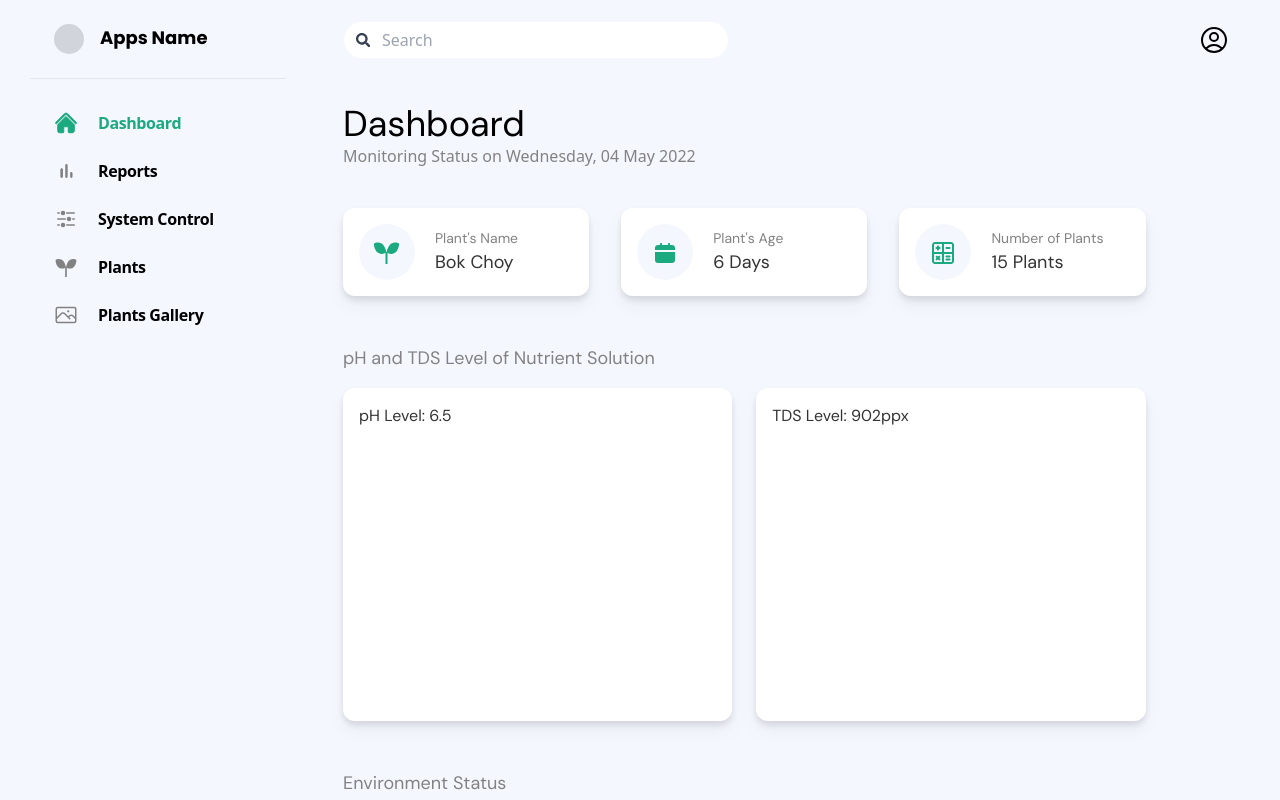
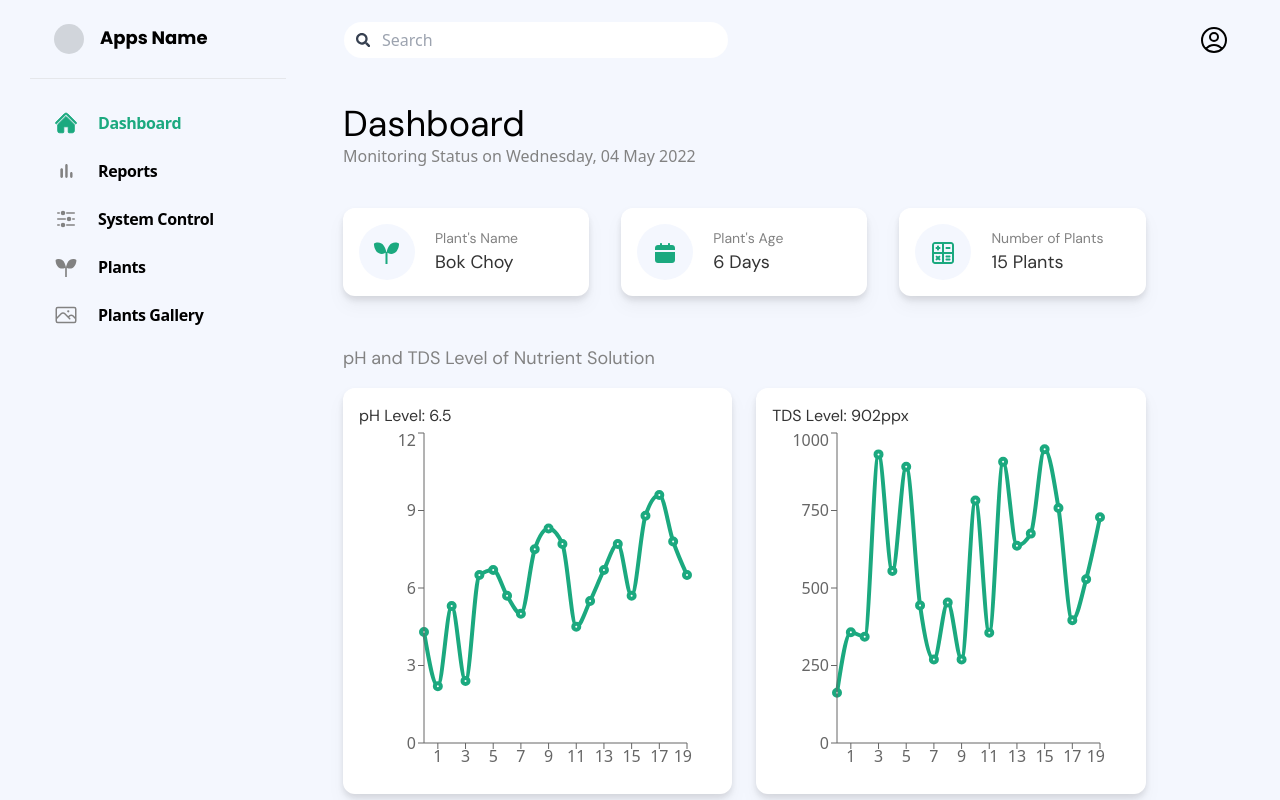
Before and after one commit to Capstone-C-01/frontend, a Next.js app: page /dashboard in a window 1280 px wide. Shown: the top 800 px of the page. Built offline with nearby package versions, Linux system fonts and the light colour scheme.

Commit message:
feat: added chart (#7)

```diff
--- a/package.json
+++ b/package.json
@@ -12,12 +12,14 @@
     "@next/font": "^13.0.1",
     "eslint": "8.26.0",
     "eslint-config-next": "13.0.1",
+    "moment": "^2.29.4",
     "next": "13.0.1",
     "prop-types": "^15.8.1",
     "react": "18.2.0",
     "react-dom": "18.2.0",
     "react-image-lightbox": "^5.1.4",
-    "react-table": "^7.8.0"
+    "react-table": "^7.8.0",
+    "recharts": "^2.1.16"
   },
   "devDependencies": {
     "@types/prop-types": "^15.7.5",
--- a/src/components/Chart/Chart.jsx
+++ b/src/components/Chart/Chart.jsx
@@ -1,11 +1,21 @@
 import classNames from '@/utils/classNames';
 import React from 'react';
+import { CartesianAxis, CartesianGrid, Line, LineChart, Tooltip, XAxis, YAxis } from 'recharts';
 import { BaseCard } from '../Card';
 
-const Chart = ({ chartName, className, ...props }) => {
+const Chart = ({ chartName, className, data, dataKey, ...props }) => {
+  console.log(data);
+  console.log(dataKey);
   return (
     <BaseCard className={classNames('min-h-[333px] p-4', className)} {...props}>
       <p className="font-dm-sans-bold text-fadeblack">{chartName}</p>
+      <LineChart data={data} width={333} height={350}>
+        <Line type="monotone" dataKey={dataKey} stroke="#1BA97F" strokeWidth={4} />
+        <CartesianAxis />
+        <YAxis dataKey={dataKey} />
+        <XAxis />
+        <Tooltip />
+      </LineChart>
     </BaseCard>
   );
 };
--- a/src/components/Layout/Sidebar.jsx
+++ b/src/components/Layout/Sidebar.jsx
@@ -8,8 +8,6 @@ import { useRouter } from 'next/router';
 
 const Sidebar = ({ className, ...props }) => {
   const router = useRouter();
-
-  console.log(router);
 
   const sidebarItem = [
     {
--- /dev/null
+++ b/src/mocks/_image.js
@@ -0,0 +1,26 @@
+export const imagesPlantGallery = [
+  {
+    src: 'https://images.unsplash.com/photo-1667487230916-05f14fdbec5d?ixlib=rb-4.0.3&ixid=MnwxMjA3fDB8MHxwaG90by1wYWdlfHx8fGVufDB8fHx8&auto=format&fit=crop&w=765&q=80',
+    alt: 'Temp Image'
+  },
+  {
+    src: 'https://images.unsplash.com/photo-1667489022797-ab608913feeb?ixlib=rb-4.0.3&ixid=MnwxMjA3fDB8MHxwaG90by1wYWdlfHx8fGVufDB8fHx8&auto=format&fit=crop&w=1470&q=80',
+    alt: 'Temp Image'
+  },
+  {
+    src: 'https://images.unsplash.com/photo-1661956603025-8310b2e3036d?ixlib=rb-4.0.3&ixid=MnwxMjA3fDF8MHxwaG90by1wYWdlfHx8fGVufDB8fHx8&auto=format&fit=crop&w=1470&q=80',
+    alt: 'Temp Image'
+  },
+  {
+    src: 'https://images.unsplash.com/photo-1667471728450-c3a75d76ff82?ixlib=rb-4.0.3&ixid=MnwxMjA3fDB8MHxwaG90by1wYWdlfHx8fGVufDB8fHx8&auto=format&fit=crop&w=1469&q=80',
+    alt: 'Temp Image'
+  },
+  {
+    src: 'https://images.unsplash.com/photo-1661961111184-11317b40adb2?ixlib=rb-4.0.3&ixid=MnwxMjA3fDF8MHxwaG90by1wYWdlfHx8fGVufDB8fHx8&auto=format&fit=crop&w=1472&q=80',
+    alt: 'Temp Image'
+  },
+  {
+    src: 'https://images.unsplash.com/photo-1667339406161-c7374c35749c?ixlib=rb-4.0.3&ixid=MnwxMjA3fDB8MHxwaG90by1wYWdlfHx8fGVufDB8fHx8&auto=format&fit=crop&w=1475&q=80',
+    alt: 'Temp Image'
+  }
+];
--- /dev/null
+++ b/src/mocks/_sensors.js
@@ -0,0 +1,16 @@
+import moment from 'moment';
+import { boolean } from './boolean';
+import { percent, ph, price } from './number';
+
+export const sensorsData = [...Array(20)].map((item, index) => ({
+  _id: '636a08914376141f08b39b53' + index,
+  user_id: 'user_id-dev',
+  device_id: 'device_id-dev',
+  lamp_status: boolean[index],
+  water_level: percent[index],
+  ph_data: ph[index],
+  tds_data: price[index] * 10,
+  createdAt: moment().add(index, 'minute').toISOString(),
+  updatedAt: '2022-11-08T07:43:13.510Z',
+  __v: 0
+}));
--- /dev/null
+++ b/src/mocks/boolean.js
@@ -0,0 +1,44 @@
+// ----------------------------------------------------------------------
+
+export const boolean = [
+  true,
+  true,
+  true,
+  false,
+  false,
+  true,
+  false,
+  false,
+  false,
+  false,
+  true,
+  true,
+  true,
+  false,
+  false,
+  false,
+  true,
+  false,
+  false,
+  false,
+  true,
+  false,
+  false,
+  true,
+  true,
+  true,
+  false,
+  false,
+  true,
+  true,
+  false,
+  true,
+  false,
+  true,
+  true,
+  true,
+  false,
+  true,
+  false,
+  false
+];
--- /dev/null
+++ b/src/mocks/funcs.js
@@ -0,0 +1,13 @@
+// ----------------------------------------------------------------------
+
+export function randomNumber(number) {
+  return Math.floor(Math.random() * number) + 1;
+}
+
+export function randomNumberRange(min, max) {
+  return Math.floor(Math.random() * (max - min + 1)) + min;
+}
+
+export function randomInArray(array) {
+  return array[Math.floor(Math.random() * array.length)];
+}
--- /dev/null
+++ b/src/mocks/number.js
@@ -0,0 +1,29 @@
+// ----------------------------------------------------------------------
+
+export const price = [
+  16.19, 35.71, 34.3, 93.1, 55.47, 89.09, 44.39, 26.92, 45.35, 26.96, 78.22, 35.54, 90.69, 63.61,
+  67.55, 94.75, 75.78, 39.6, 52.84, 72.8, 83.08, 85.02, 69.22, 60.96, 84.7, 16.68, 78.83, 58.07,
+  65.8, 55.69, 87.55, 44.74, 27.42, 84, 76.17, 43.83, 76.39, 17.42, 42.3, 12.45
+];
+
+export const rating = [
+  2.5, 2, 4.9, 2, 4, 5, 4.9, 5, 3.7, 2.5, 2, 4.9, 4.8, 4, 2, 3.7, 1.4, 2.4, 1.8, 5, 2.9, 3.9, 3.9,
+  1.8, 5, 2.6, 3.1, 3.9, 1.2, 3.2, 4.1, 5, 4.5, 4.1, 2.3, 2.4, 5, 3.1, 4.9, 1.7
+];
+
+export const age = [
+  52, 43, 56, 25, 22, 53, 38, 50, 55, 37, 16, 27, 55, 41, 52, 32, 34, 52, 31, 53, 23, 48, 43, 41,
+  19, 21, 17, 29, 32, 54, 38, 34, 49, 33, 55, 50, 24, 27, 23, 23
+];
+
+export const percent = [
+  8.62, 86.36, 73.99, 79, 63.41, 58.79, 12.32, 88.44, 45.06, 91.64, 88.41, 73.08, 39.14, 89.34,
+  43.37, 34.45, 24.04, 80.96, 72.91, 47.59, 2.46, 3.33, 99.31, 47.6, 34.09, 50.61, 66.13, 46.69,
+  92.43, 31.41, 90.85, 36.32, 38.84, 25.6, 87.61, 1.31, 89.32, 41.23, 85.9, 62.63
+];
+
+export const ph = [
+  4.3, 2.2, 5.3, 2.4, 6.5, 6.7, 5.7, 5.0, 7.5, 8.3, 7.7, 4.5, 5.5, 6.7, 7.7, 5.7, 8.8, 9.6, 7.8,
+  6.5, 7.6, 8.4, 7.6, 7.2, 6.5, 6.1, 5.9, 5.7, 5.0, 4.9, 7.9, 5, 2.6, 3.1, 3.9, 1.2, 3.2, 4.1, 5,
+  4.5, 4.1, 2.3, 2.4, 5, 3.1, 4.9, 1.7
+];
--- a/src/pages/dashboard/index.jsx
+++ b/src/pages/dashboard/index.jsx
@@ -13,19 +13,22 @@ import {
 } from '@/components/Icons';
 import { Chart } from '@/components/Chart';
 import { Button } from '@/components/Button';
+import { HeaderText } from '@/components/Text';
 
 import plantBG from '@/public/img/plant-bg.png';
-import { HeaderText } from '@/components/Text';
+
+import { sensorsData } from 'src/mocks/_sensors';
 
 const DashboardPage = (props) => {
   const [plantingData, setPlantingData] = useState({ data: '' });
+  const [dataSensors, setDataSensors] = useState(sensorsData);
 
   return (
     <main>
       {typeof plantingData.data === 'undefined' ? (
         <DashboardWhenEmpty />
       ) : (
-        <OverviewDashboard data={plantingData} />
+        <OverviewDashboard data={plantingData} sensorsData={dataSensors} />
       )}
     </main>
   );
@@ -50,7 +53,7 @@ const DashboardWhenEmpty = () => {
   );
 };
 
-const OverviewDashboard = ({ data, ...props }) => {
+const OverviewDashboard = ({ data, sensorsData, ...props }) => {
   return (
     <>
       <HeaderText title="Dashboard  " subTitle="Monitoring Status on Wednesday, 04 May 2022" />
@@ -66,8 +69,8 @@ const OverviewDashboard = ({ data, ...props }) => {
             pH and TDS Level of Nutrient Solution
           </h2>
           <div className="chart grid grid-cols-2 gap-x-6">
-            <Chart chartName="pH Level: 6.5" />
-            <Chart chartName="TDS Level: 902ppx" />
+            <Chart chartName="pH Level: 6.5" data={sensorsData} dataKey="ph_data" />
+            <Chart chartName="TDS Level: 902ppx" data={sensorsData} dataKey="tds_data" />
           </div>
         </section>
 
--- a/src/pages/plants/gallery/index.jsx
+++ b/src/pages/plants/gallery/index.jsx
@@ -3,37 +3,12 @@ import Lightbox from 'react-image-lightbox';
 
 import { CardGallery } from '@/components/Card';
 import { HeaderText } from '@/components/Text';
+import { imagesPlantGallery } from 'src/mocks/_image';
 
 const PlantGalleryPage = () => {
   const [isOpen, setIsOpen] = useState(false);
   const [photoIndex, setPhotoIndex] = useState(0);
-
-  const images = [
-    {
-      src: 'https://images.unsplash.com/photo-1667487230916-05f14fdbec5d?ixlib=rb-4.0.3&ixid=MnwxMjA3fDB8MHxwaG90by1wYWdlfHx8fGVufDB8fHx8&auto=format&fit=crop&w=765&q=80',
-      alt: 'Temp Image'
-    },
-    {
-      src: 'https://images.unsplash.com/photo-1667489022797-ab608913feeb?ixlib=rb-4.0.3&ixid=MnwxMjA3fDB8MHxwaG90by1wYWdlfHx8fGVufDB8fHx8&auto=format&fit=crop&w=1470&q=80',
-      alt: 'Temp Image'
-    },
-    {
-      src: 'https://images.unsplash.com/photo-1661956603025-8310b2e3036d?ixlib=rb-4.0.3&ixid=MnwxMjA3fDF8MHxwaG90by1wYWdlfHx8fGVufDB8fHx8&auto=format&fit=crop&w=1470&q=80',
-      alt: 'Temp Image'
-    },
-    {
-      src: 'https://images.unsplash.com/photo-1667471728450-c3a75d76ff82?ixlib=rb-4.0.3&ixid=MnwxMjA3fDB8MHxwaG90by1wYWdlfHx8fGVufDB8fHx8&auto=format&fit=crop&w=1469&q=80',
-      alt: 'Temp Image'
-    },
-    {
-      src: 'https://images.unsplash.com/photo-1661961111184-11317b40adb2?ixlib=rb-4.0.3&ixid=MnwxMjA3fDF8MHxwaG90by1wYWdlfHx8fGVufDB8fHx8&auto=format&fit=crop&w=1472&q=80',
-      alt: 'Temp Image'
-    },
-    {
-      src: 'https://images.unsplash.com/photo-1667339406161-c7374c35749c?ixlib=rb-4.0.3&ixid=MnwxMjA3fDB8MHxwaG90by1wYWdlfHx8fGVufDB8fHx8&auto=format&fit=crop&w=1475&q=80',
-      alt: 'Temp Image'
-    }
-  ];
+  const [images, setImages] = useState(imagesPlantGallery);
 
   const handleCardGalleryClick = (index) => {
     setPhotoIndex(() => index);
```
Also changed, not shown: 1 other file (tests, documents, lock files or other folders).
